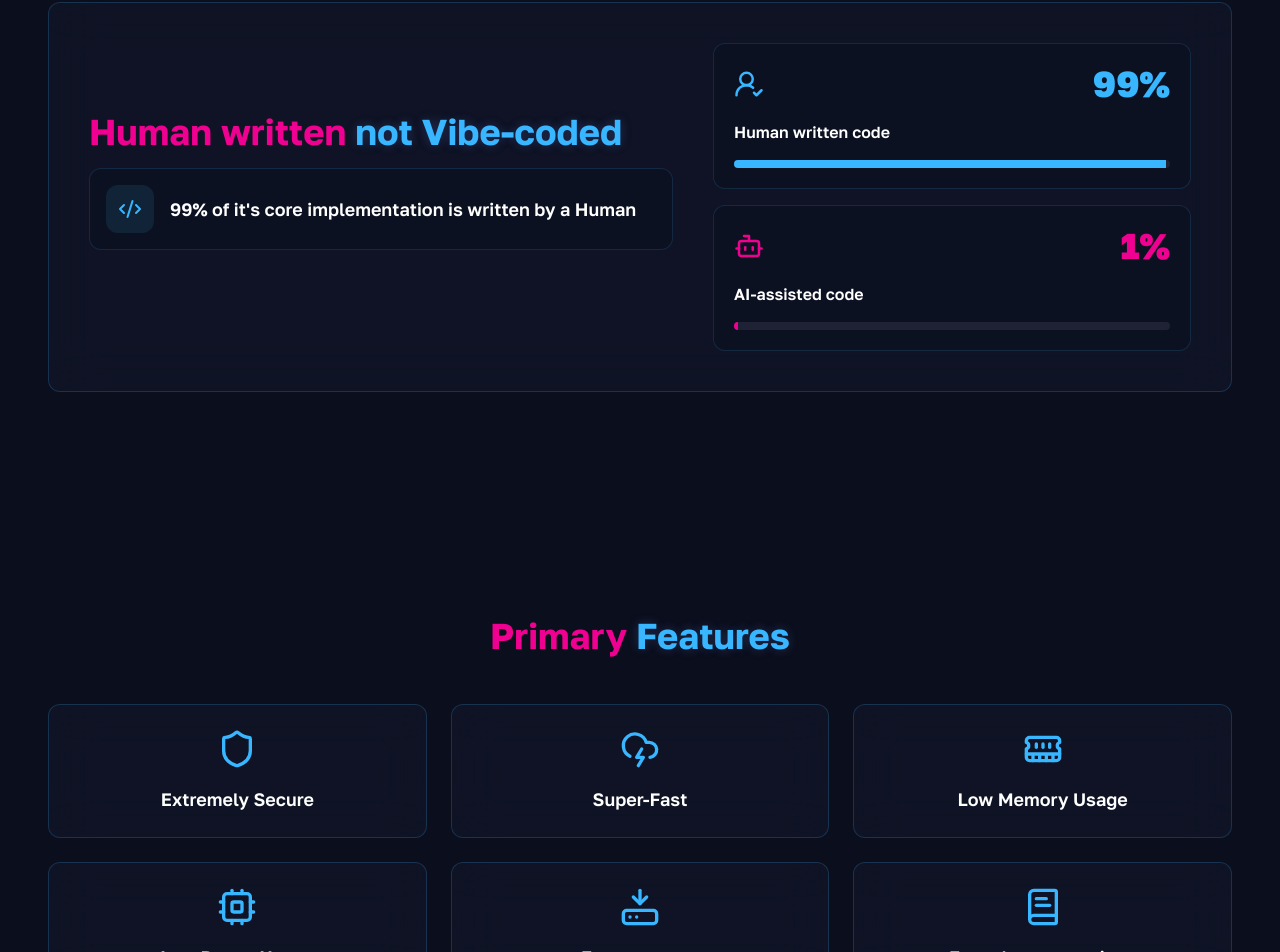
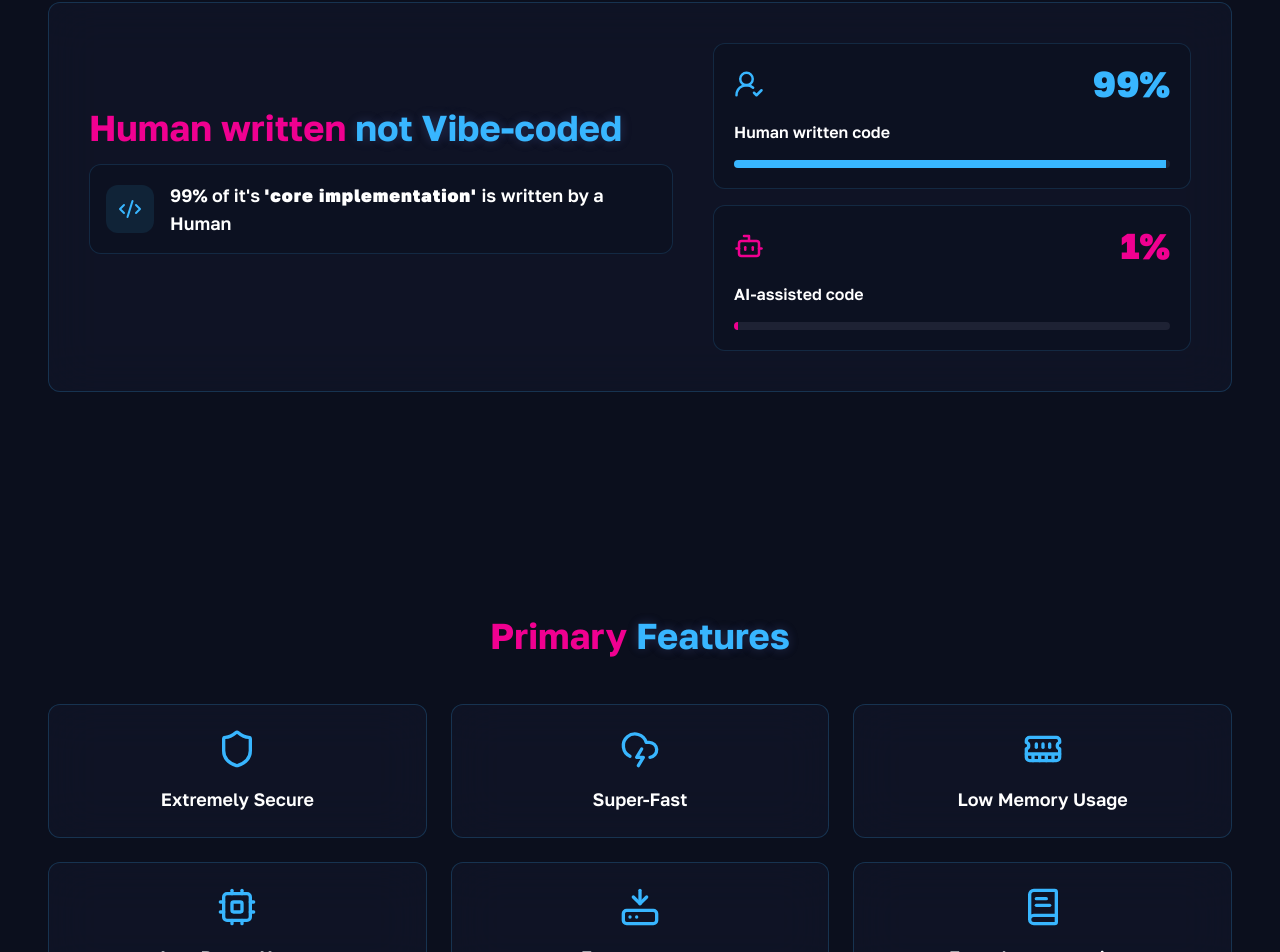
Before and after one commit to joxdb/joxdb.github.io, a React (Vite) app: page / in a window 1280 px wide. Shown: the part 910-1862 px from the top of the page. Built offline with nearby package versions, Linux system fonts and the light colour scheme; the HTML template or start-up script is replaced by a standard one.

Commit message:
Highlighted text "core implementation"

```diff
--- a/src/components/CoreImplementationSection.tsx
+++ b/src/components/CoreImplementationSection.tsx
@@ -33,7 +33,7 @@ const CoreImplementationSection = () => (
                 <Code2 size={24} />
               </div>
               <div>
-                <p className="text-lg font-semibold">99% of it's core implementation is written by a Human</p>
+                <p className="text-lg font-semibold">99% of it's <strong className="tracking-wider">'core implementation'</strong> is written by a Human</p>
               </div>
             </div>
           </div>
```
